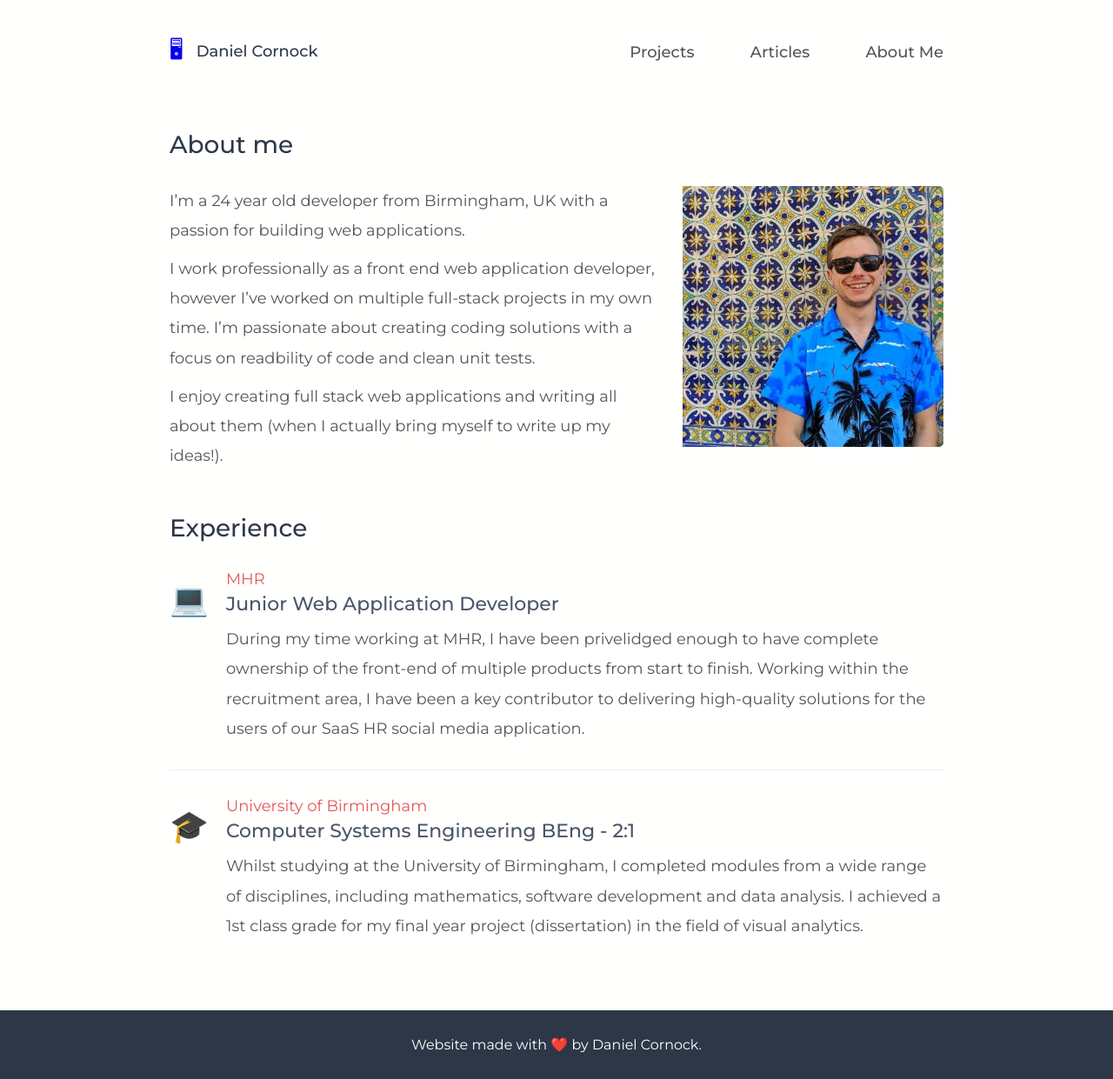
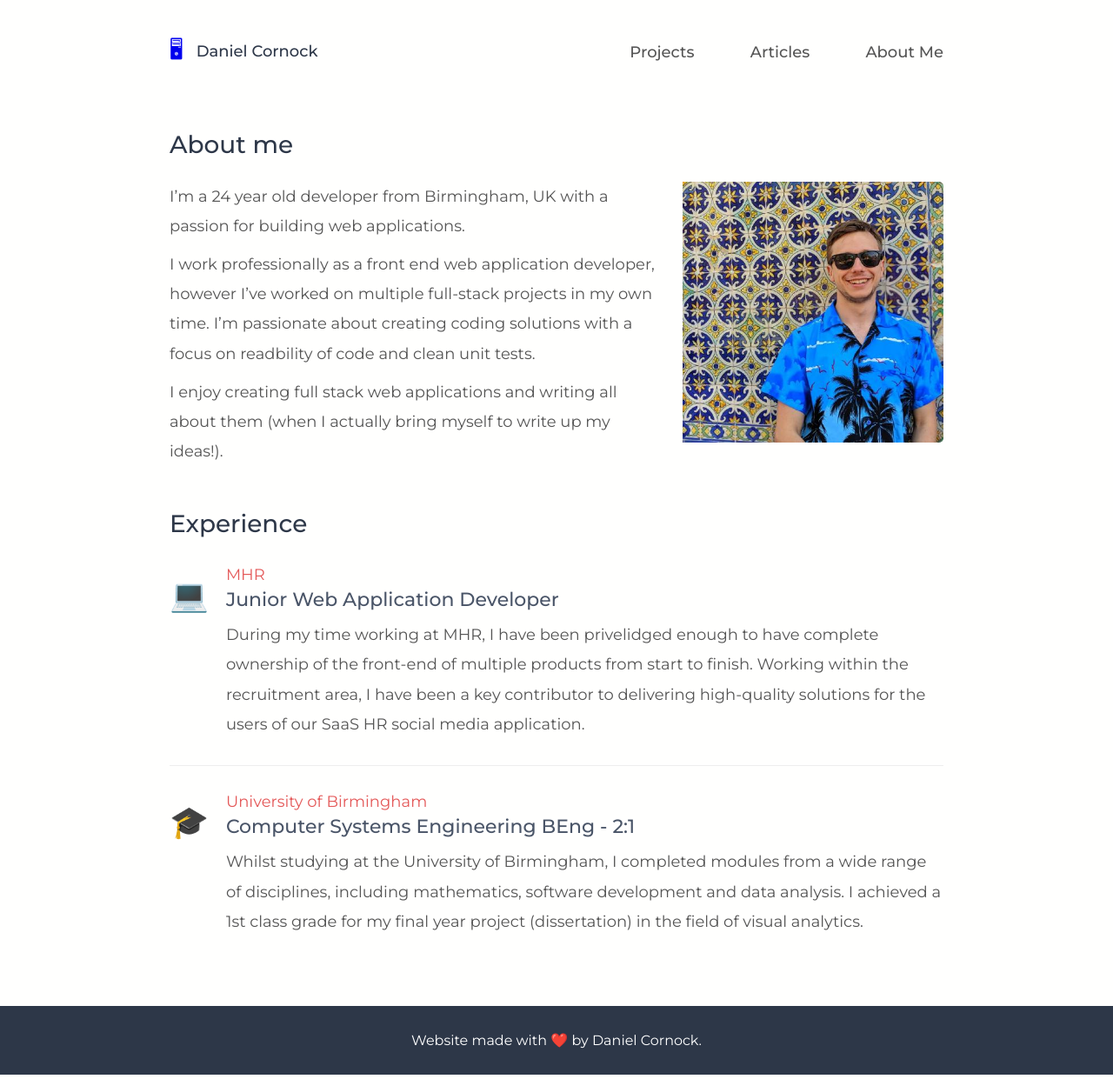
Before and after one commit to danielcornock/danielcornock.co.uk, a Jekyll site: the page built from _pages/about.md, in a window 1280 px wide. Shown: the whole page at 87% size. Built offline with Jekyll 4.4.1, drawn with Linux system fonts in a browser that asks for light colours; nearby versions of some CDN libraries.

Commit message:
change margin

```diff
--- a/_layouts/about/_about.scss
+++ b/_layouts/about/_about.scss
@@ -29,7 +29,7 @@
   }
 
   &-content {
-    margin-top: 30px;
+    margin-top: 25px;
 
     @include media($phone) {
       margin-top: 20px;
```
